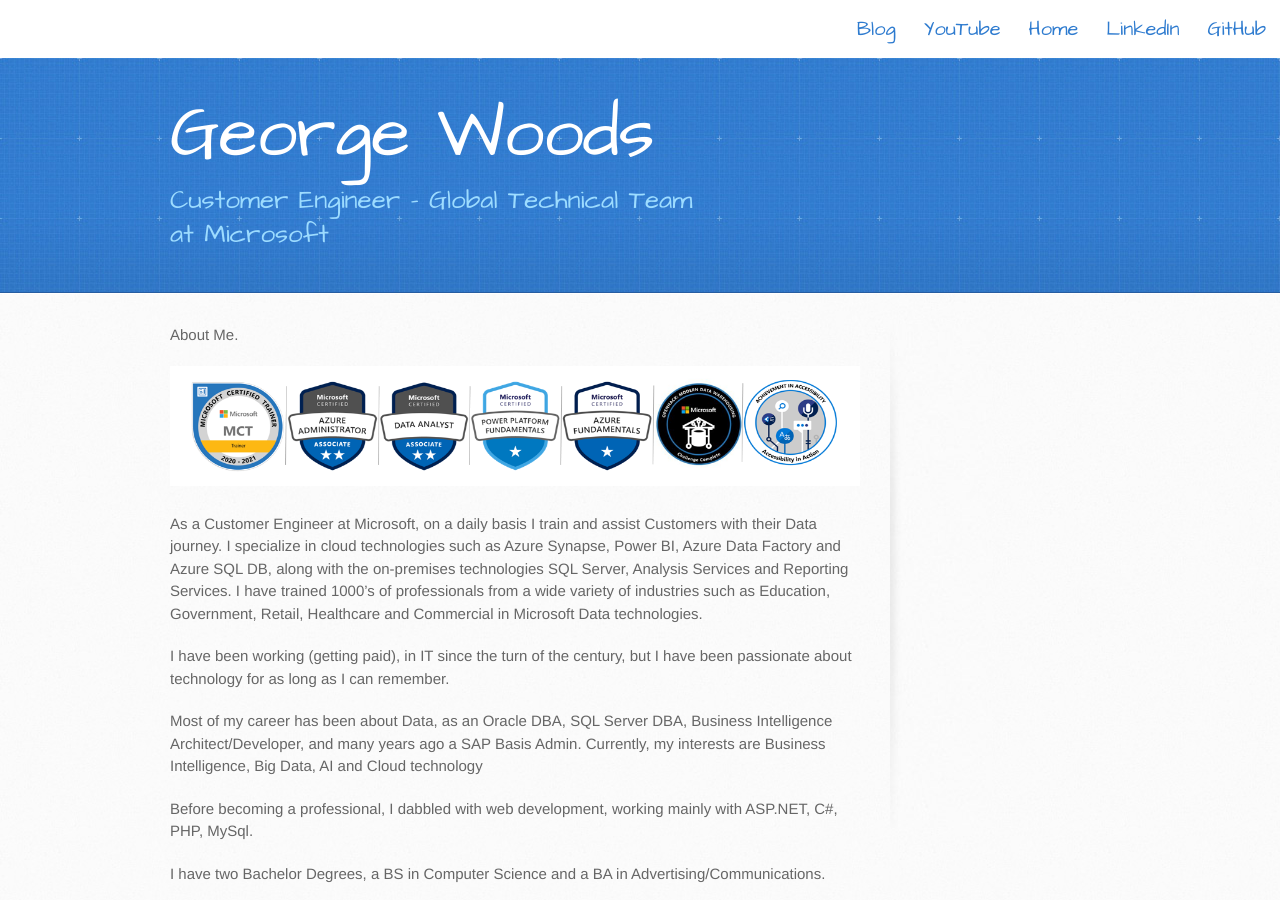
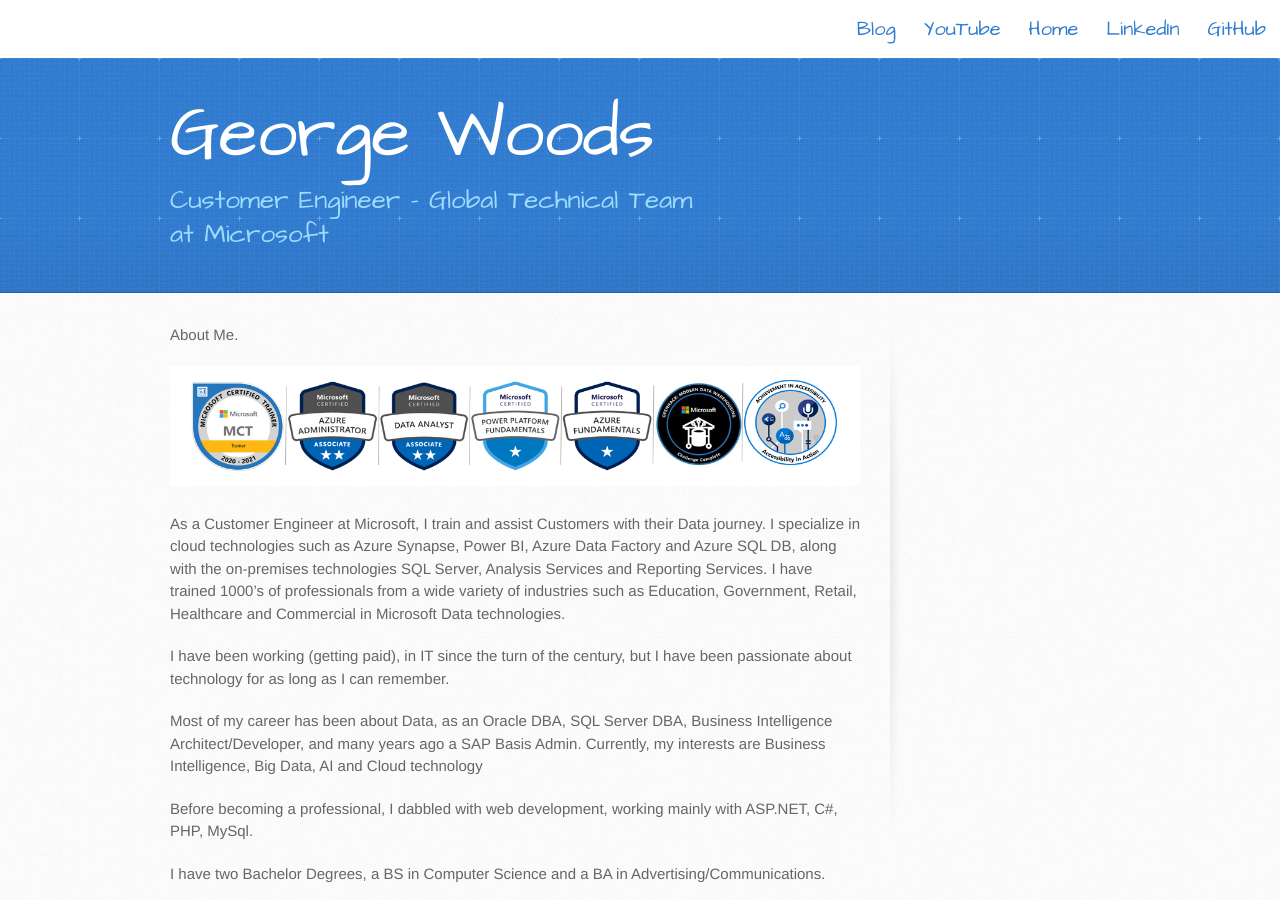
Before and after one commit to gvwoods/gvwoods.github.io, a Jekyll site: the page built from About.md, in a window 1280 px wide and 900 px high. Built offline with Jekyll 4.4.1, drawn with Linux system fonts in a browser that asks for light colours; our own code applies the rules of GitHub Pages for plain Markdown files.

Commit message:
Update About.md

```diff
--- a/About.md
+++ b/About.md
@@ -5,7 +5,7 @@
 <img src="images/Bio.PNG" alt="Oops they didn't load" width="690" height="120">
 
 
-As a Customer Engineer at Microsoft, on a daily basis I train and assist Customers with their Data journey. I specialize in cloud technologies such as Azure Synapse, Power BI, Azure Data Factory and Azure SQL DB, along with the on-premises technologies SQL Server, Analysis Services and Reporting Services. I have trained 1000’s of professionals from a wide variety of industries such as Education, Government, Retail, Healthcare and Commercial in Microsoft Data technologies.
+As a Customer Engineer at Microsoft, I train and assist Customers with their Data journey. I specialize in cloud technologies such as Azure Synapse, Power BI, Azure Data Factory and Azure SQL DB, along with the on-premises technologies SQL Server, Analysis Services and Reporting Services. I have trained 1000’s of professionals from a wide variety of industries such as Education, Government, Retail, Healthcare and Commercial in Microsoft Data technologies.
 
 I have been working (getting paid), in IT since the turn of the century, but I have been passionate about technology for as long as I can remember.
 
```
